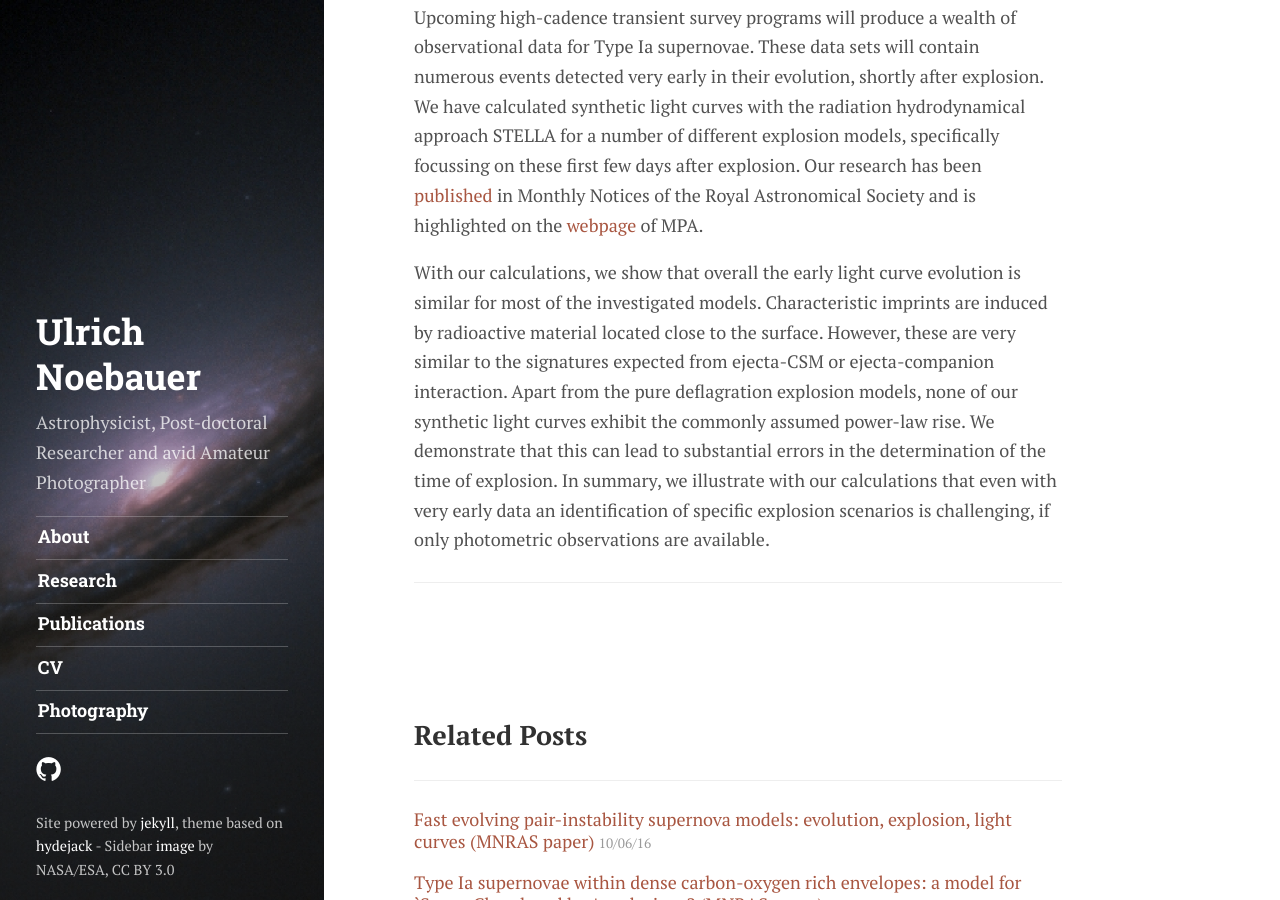
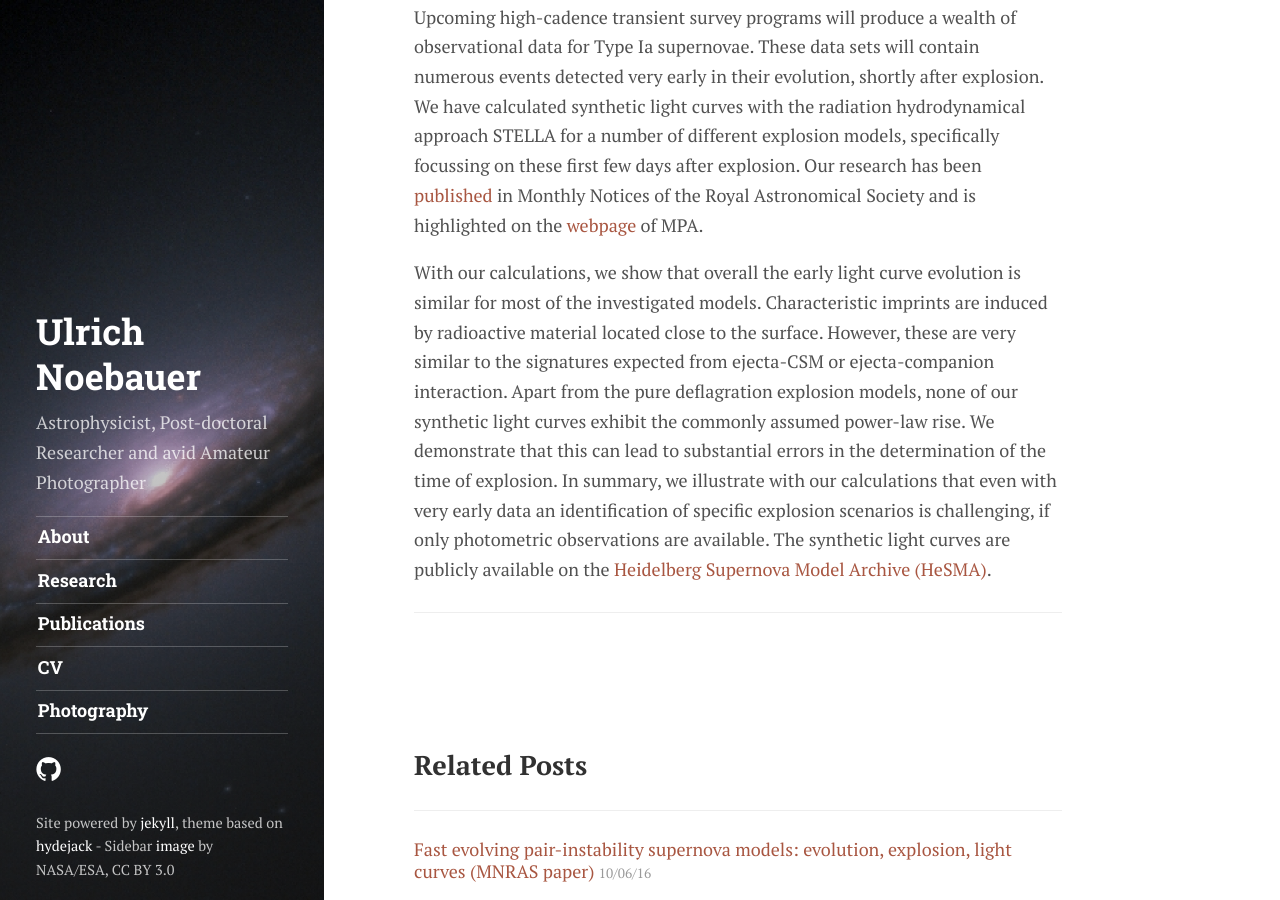
Before and after one commit to unoebauer/unoebauer.github.io, a Jekyll site: the page built from _posts/2017-06-20-noebauer2017.markdown, in a window 1280 px wide and 900 px high, scrolled down 290 px. Built offline with Jekyll 4.4.1, drawn with Linux system fonts in a browser that asks for light colours; some web fonts are replaced.

Commit message:
Update the Paper post

```diff
--- a/_posts/2017-06-20-noebauer2017.markdown
+++ b/_posts/2017-06-20-noebauer2017.markdown
@@ -25,9 +25,12 @@ synthetic light curves exhibit the commonly assumed power-law rise. We
 demonstrate that this can lead to substantial errors in the determination of
 the time of explosion. In summary, we illustrate with our calculations that
 even with very early data an identification of specific explosion scenarios is
-challenging, if only photometric observations are available.
+challenging, if only photometric observations are available. The synthetic
+light curves are publicly available on the
+[Heidelberg Supernova Model Archive (HeSMA)][hesma].
 
 - - -
 
 [Noebauer2017mnras]: https://academic.oup.com/mnras/article-abstract/472/3/2787/4082243/Early-light-curves-for-Type-Ia-supernova-explosion?redirectedFrom=fulltext
 [Noebauer2017mpa]: http://www.mpa-garching.mpg.de/479073/hl201710
+[hesma]: https://hesma.h-its.org/
```
